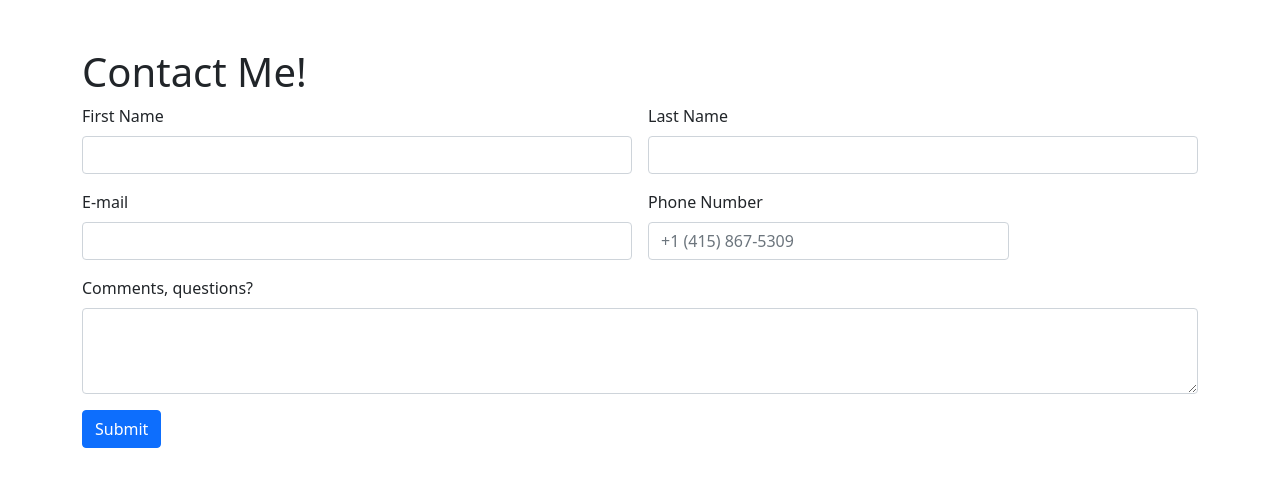
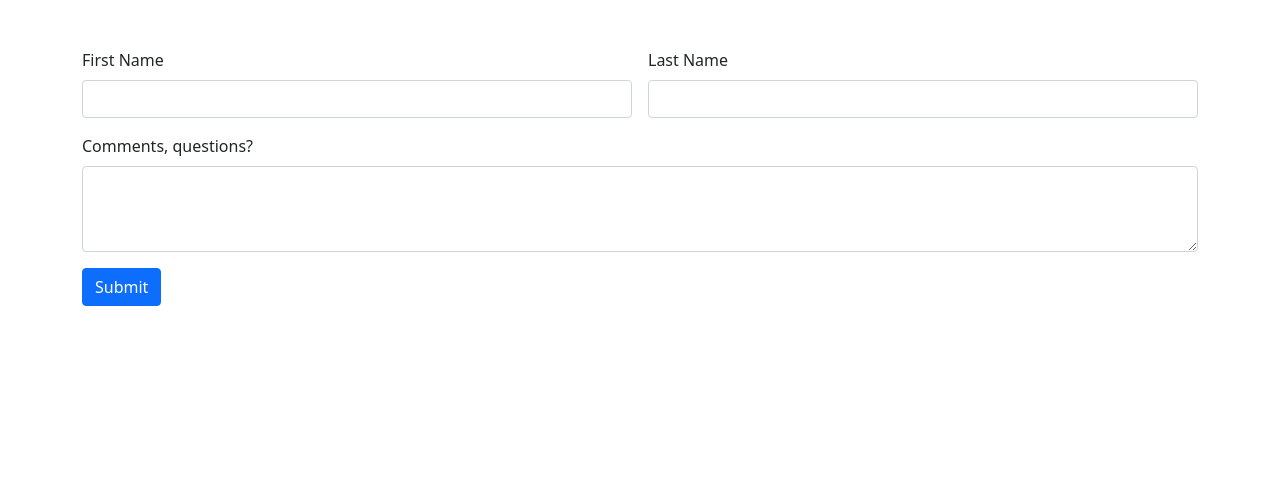
Before and after one commit to smarterGerman/feedbacktemplate, a plain HTML site: page index.html in a window 1280 px wide. Drawn offline with nearby package versions, Linux system fonts and the light colour scheme.

Commit message:
Add files via upload

```diff
--- a/index.html
+++ b/index.html
@@ -13,7 +13,6 @@
   <body>
 
     <div class="container mt-5">
-        <h1>Contact Me!</h1>
         <form class="row g-3" action="https://formsubmit.co/64f0e1596cb2e5a284dd23fe87e9f3c4" method="POST">
           <!-- Honeypot -->
           <input type="text" name="_honey" style="display: none;">
@@ -30,14 +29,6 @@
           <div class="col-md-6">
             <label for="lastName" class="form-label">Last Name</label>
             <input type="text" class="form-control" name="Last&nbsp;Name" id="lastName" required>
-          </div>
-          <div class="col-md-6">
-            <label for="emailInfo" class="form-label">E-mail</label>
-            <input type="email" class="form-control" name="email" id="emailInfo" required>
-          </div>
-          <div class="col-md-4">
-            <label for="phoneNumber" class="form-label">Phone Number</label>
-            <input type="text" class="form-control" name="phone" id="phoneNumber" placeholder="+1 (415) 867-5309">
           </div>
           <div class="col-md-12">
             <label for="comments" class="form-label">Comments, questions?</label>
```
